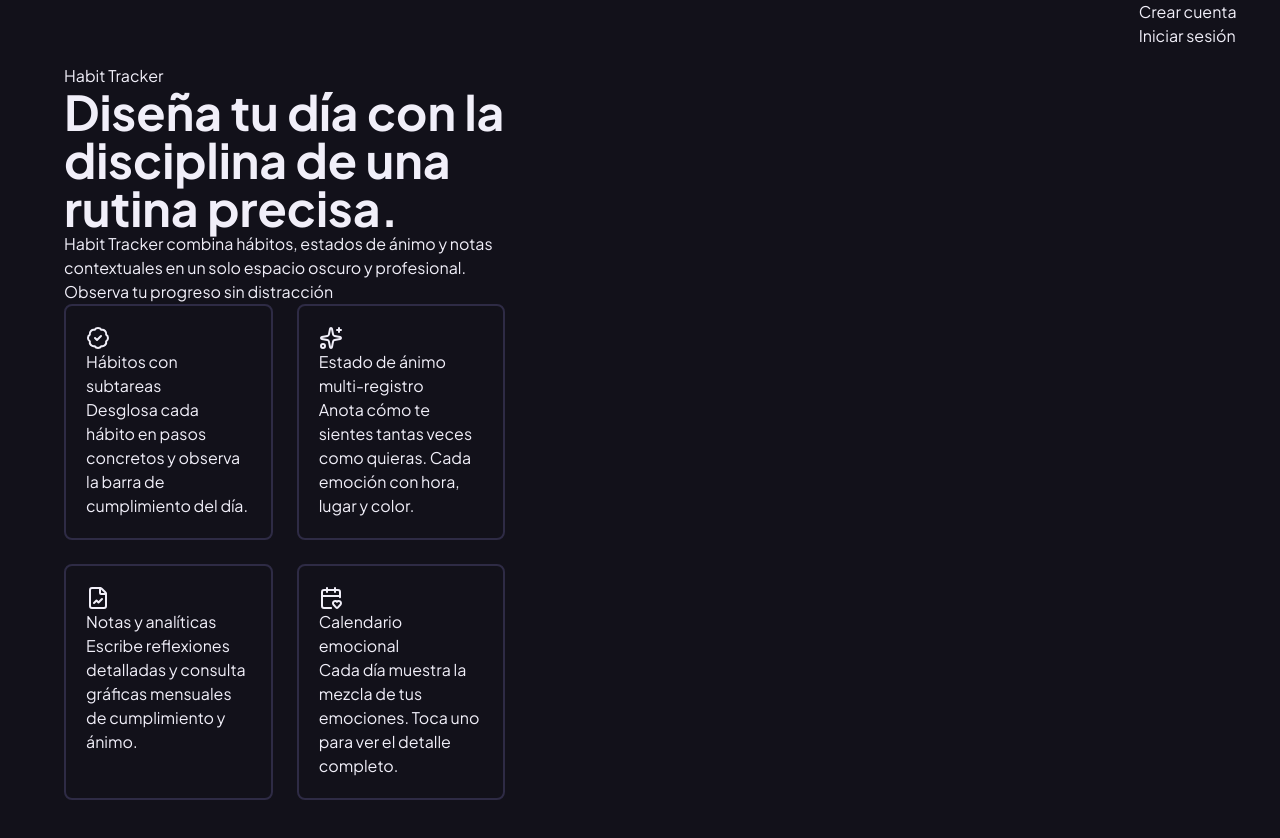
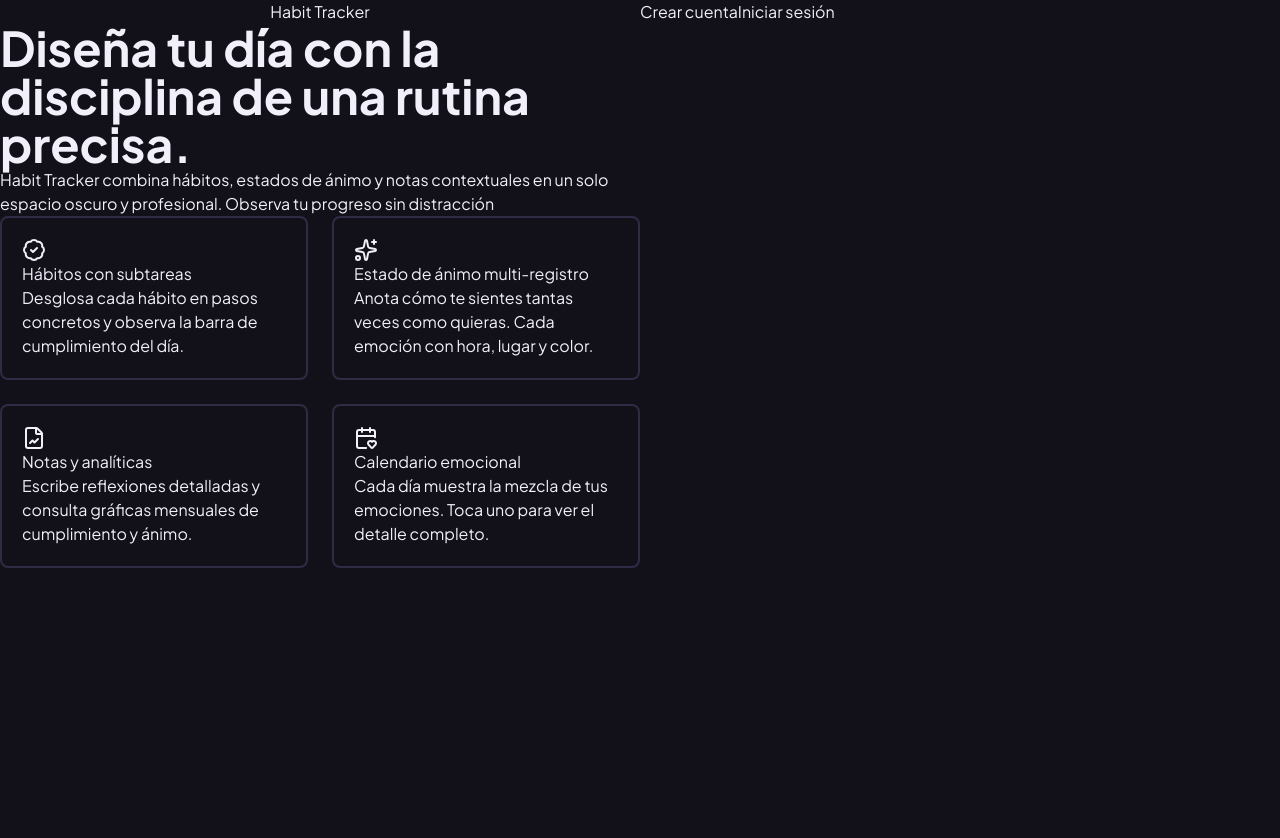
Before and after one commit to Angie09309/habit-tracker-pro, a React (Vite) app: page / in a window 1280 px wide. Shown: the top 838 px of the page. After the commit the page ends 800 px from the top, so only its background shows below. Built offline with nearby package versions, Linux system fonts and the light colour scheme.

Commit message:
refactor(auth): improve page structure

```diff
--- a/src/pages/Auth.jsx
+++ b/src/pages/Auth.jsx
@@ -117,12 +117,22 @@ export function Auth() {
 
     return (
         <div className="flex flex-col md:flex-row min-h-screen p-6 md:p-0">
+
+            <header>{/* Header with app title and login action */}</header>
+
+            {/* Main content: hero section and authentication form */}
+            <main className="grid grid-cols-2">
+                {/* Hero section */}
                 <div className={pagina !== "landing" ? "hidden md:block" : "block"}>
-                <div className="md:w-1/2 md:p-16 flex flex-col justify-center">
+
+                    <div className="flex flex-col justify-center items-center">
                         <p>Habit Tracker</p>
                         <h1 className="text-5xl font-bold">Diseña tu día con la disciplina de una rutina precisa.</h1>
                         <p>Habit Tracker combina hábitos, estados de ánimo y notas contextuales en un solo espacio oscuro y profesional. Observa tu progreso sin distracción</p>
+
+                        {/* Feature cards */}
                         <div className="grid grid-cols-2 gap-6 ">
+
                             <div className="border-2 border-border rounded-lg p-5" >
                                 <svg xmlns="http://www.w3.org/2000/svg" width="24" height="24" viewBox="0 0 24 24" fill="none" stroke="currentColor" strokeWidth="2" strokeLinecap="round" strokeLinejoin="round" className="lucide lucide-badge-check-icon lucide-badge-check"><path d="M3.85 8.62a4 4 0 0 1 4.78-4.77 4 4 0 0 1 6.74 0 4 4 0 0 1 4.78 4.78 4 4 0 0 1 0 6.74 4 4 0 0 1-4.77 4.78 4 4 0 0 1-6.75 0 4 4 0 0 1-4.78-4.77 4 4 0 0 1 0-6.76Z" /><path d="m9 12 2 2 4-4" /></svg>
                                 <h2>Hábitos con subtareas</h2>
@@ -146,10 +156,14 @@ export function Auth() {
                                 <h2>Calendario emocional</h2>
                                 <p>Cada día muestra la mezcla de tus emociones. Toca uno para ver el detalle completo.</p>
                             </div>
-                    </div>
-                </div>
+
                         </div>
 
+                    </div>
+
+                </div>
+
+                {/* Authentication form */}
                 <div className={pagina !== "landing" ? "block" : "hidden md:block"} >
                     <button
                         onClick={() => {
@@ -273,7 +287,7 @@ export function Auth() {
                             <button type="button" onClick={handleBack}>Volver </button>
                         </form>}
                 </div>
-
+            </main>
         </div>
     )
 }
```
Lines whose indentation alone changed are shown as unchanged.
